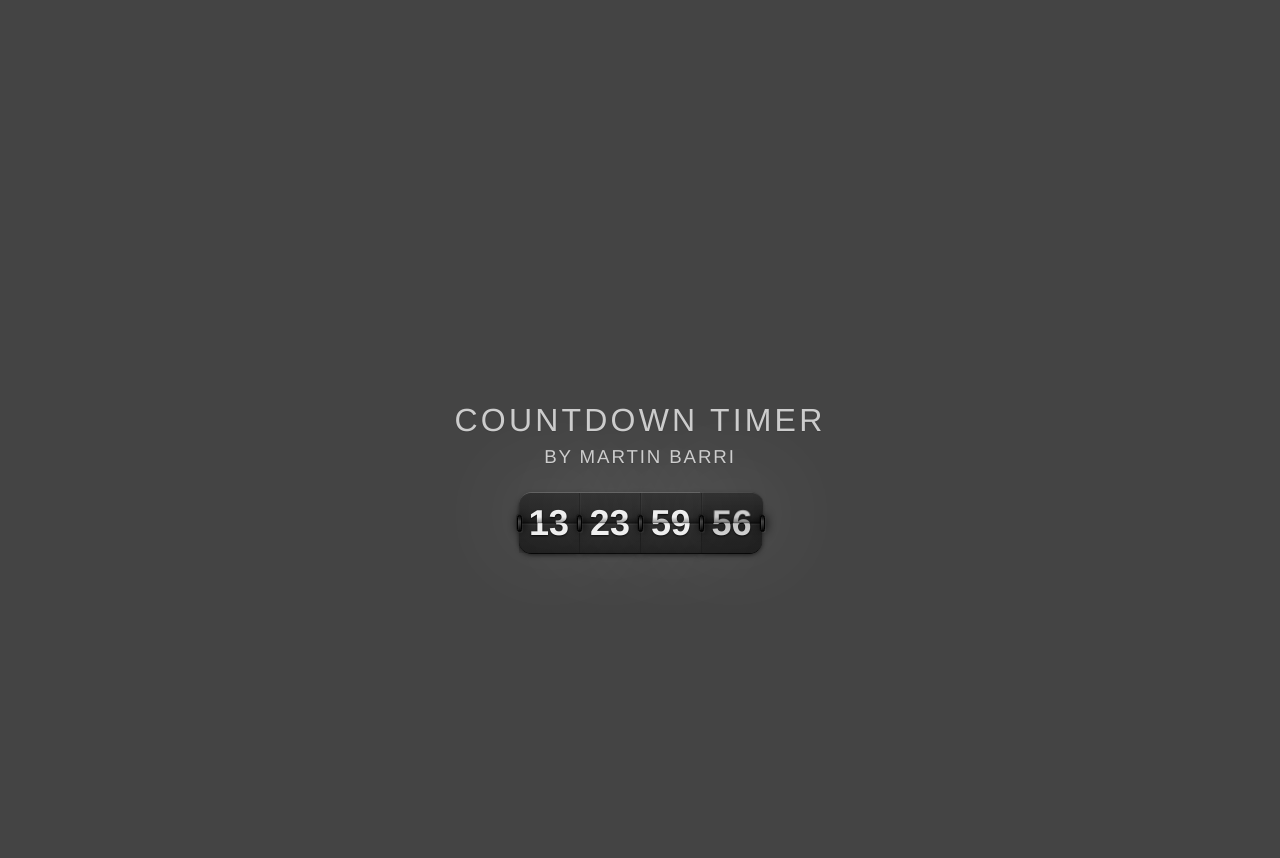
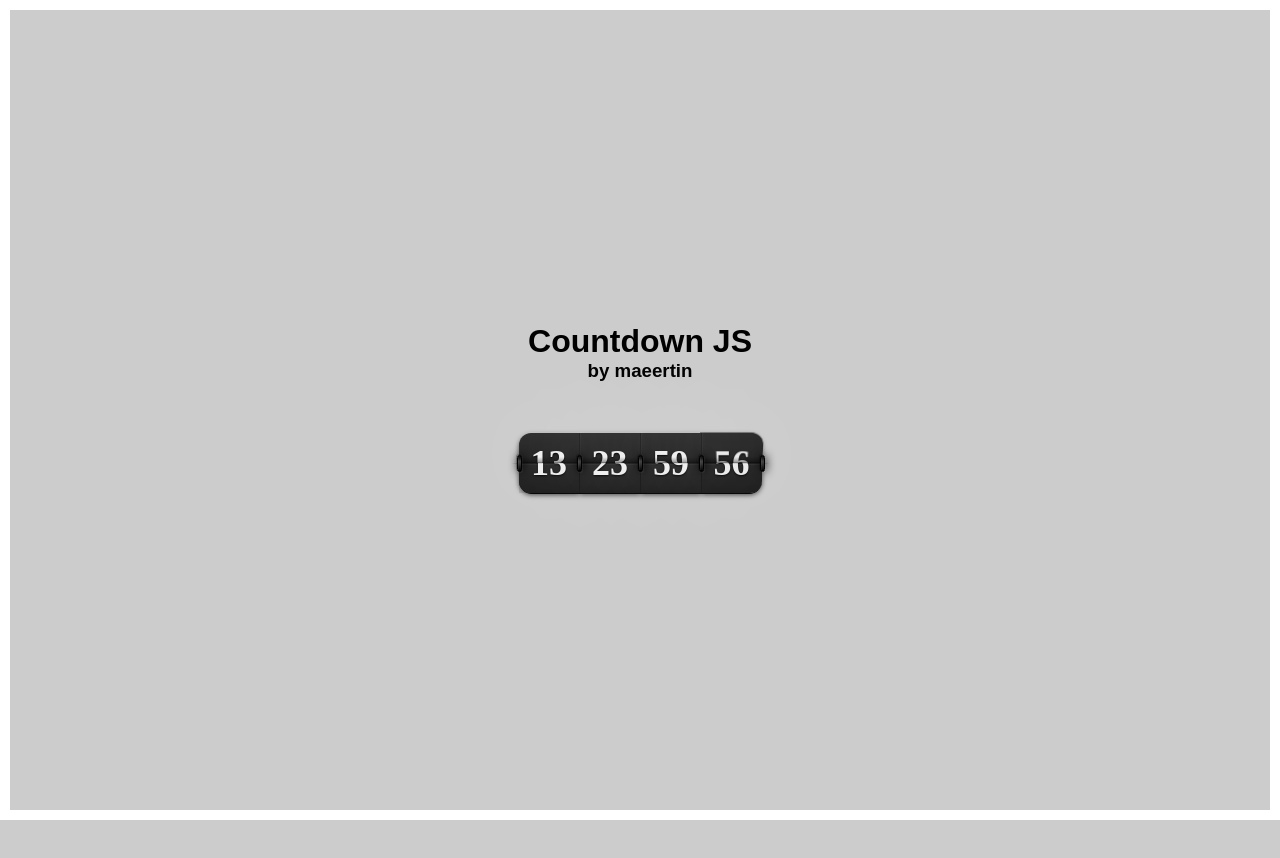
Before and after one commit to maeertin/countdown, a website: page index.html in a window 1280 px wide. After the commit the page ends 820 px from the top, so only its background shows below. Drawn offline with nearby package versions, Linux system fonts and the light colour scheme; files that its build step writes are made by us from their sources.

Commit message:
Cleaning up

```diff
--- a/assets/css/mb.countdown.less
+++ /dev/null
@@ -1,206 +0,0 @@
-/**
- * Countdown timer 0.0.4
- * @author Martin Barri
- * @website https://github.com/maeertin/countdown
- */
-
-.countdown {
-	border-top: 1px solid rgba(255,255,255,0.2);
-	border-bottom: 1px solid #000;
-	display: inline-block;
-	border-radius: 13px;
-	position: relative;
-
-	.flip {
-		position: relative;
-		height: 60px;
-		width: 60px;
-		float: left;
-		line-height: 60px;
-		font-weight: 700;
-		font-size: 36px;
-		box-shadow: 0 2px 5px rgba(0, 0, 0, .7);
-
-		+ .flip {
-			margin-left: 1px;
-		}
-
-		&:first-child {
-			// border radiuses
-			border-radius: 13px 0 0 13px;
-			&:before       { border-radius: 13px 0 0 0 }
-			.ticker a .inn { border-radius: 12px 0 0 12px }
-
-			// .ticker.before .up .shadow, .ticker.active .up .shadow {
-			// 	border-radius: 10px 10px 0 0;
-			// }
-
-			// .ticker.before .down .shadow, .ticker.active .down .shadow {
-			// 	border-radius: 0 0 10px 10px;
-			// }
-		}
-
-		&:last-child {
-			// border radiuses
-			border-radius: 0 13px 13px 0;
-			&:before       { border-radius: 0 12px 0 0 }
-			.ticker a .inn { border-radius: 0 12px 12px 0 }
-
-			.up, .down { border: 0 }
-		}
-	}
-
-	.ticker {
-		position: absolute;
-		height: 100%;
-		width: 100%;
-		z-index: 1;
-		left: 0;
-		top: 0;
-
-		&:first-child {
-			z-index: 2;
-		}
-
-		.up {
-			border-right: 1px solid #202020;
-
-			.inn { top: 0 }
-		}
-
-		.down {
-			border-right: 1px solid #141414;
-
-			.inn { bottom: 0 }
-		}
-
-		a {
-			perspective: 150px;
-			display: block;
-			height: 100%;
-			cursor: text;
-
-			div {
-				position: absolute;
-				overflow: hidden;
-				height: 50%;
-				width: 100%;
-				z-index: 1;
-				left: 0;
-
-				&.up   { transform-origin: 50% 100%; top: 0; }
-				&.down { transform-origin: 50% 0%; bottom: 0; }
-			}
-
-			.shadow {
-				position: absolute;
-				height: 100%;
-				width: 100%;
-				z-index: 2;
-			}
-
-			.inn {
-				background-color: #2e2e2e;
-				position: absolute;
-				height: 200%;
-				width: 100%;
-				z-index: 1;
-				left: 0;
-				text-shadow: 0 1px 2px #000;
-				text-align: center;
-				color: #eee;
-				background-image: -webkit-linear-gradient(top, rgb(46, 46, 46), rgb(26, 26, 26));
-				background-image: linear-gradient(top, rgb(46, 46, 46), rgb(26, 26, 26));
-			}
-		}
-
-		// layers order
-		&.active, &.active .down, &.before .up { z-index: 2; }
-		&.before                               { z-index: 3; }
-
-		// flip animations
-		&.active       { animation: asd .5s .5s linear both; }
-		&.active .down { animation: turn .5s .5s linear both; }
-		&.before .up   { animation: turn2 .5s linear both; }
-
-		// Shadow animations
-
-		// animates the shadow of the top two plates
-		&.before .up .shadow,
-		&.active .up .shadow {
-			border-radius: 0 10px 0 0;
-			background: -webkit-linear-gradient(to bottom, rgba(0, 0, 0, .1) 0%, rgba(0, 0, 0, 1) 100%);
-			background: linear-gradient(to bottom, rgba(0, 0, 0, .1) 0%, rgba(0, 0, 0, 1) 100%);
-		}
-		&.before .up .shadow { animation: show .5s linear both; }
-		&.active .up .shadow { animation: hide .5s .3s linear both; }
-
-		// animates the shadow of the bottom two plates
-		&.before .down .shadow,
-		&.active .down .shadow {
-			border-radius: 0 0 10px 0;
-			background: -webkit-linear-gradient(to bottom, rgba(0, 0, 0, 1) 0%, rgba(0, 0, 0, .1) 100%);
-			background: linear-gradient(to bottom, rgba(0, 0, 0, 1) 0%, rgba(0, 0, 0, .1) 100%);
-		}
-		&.before .down .shadow { animation: show .5s linear both; }
-		&.active .down .shadow { animation: hide .5s .3s linear both; }
-	}
-
-	// the mid border with gradient
-	.flip:before {
-		border-bottom: 1px solid rgba(0,0,0,0.1);
-		pointer-events: none;
-		z-index: 8;
-		height: 30px;
-		width: 60px;
-		left: 1px;
-		top: 0;
-		box-shadow: 0 -1px 0 rgba(0, 0, 0, .2) inset, 0 1px 0 rgba(255, 255, 255, .04), 0 5px 100px rgba(255, 255, 255, .3);
-		background: -webkit-linear-gradient(top, transparent 80%, rgba(0, 0, 0, .4));
-		background: linear-gradient(top, transparent 80%, rgba(0, 0, 0, .4));
-	}
-
-	// the rounded gears holding the flippers
-	&:before, .flip:after {
-		border: 1px solid black;
-		border-radius: 3px;
-		z-index: 9;
-		height: 15px;
-		width: 3px;
-		top: 22px;
-		box-shadow: -1px -1px 0 rgba(0, 0, 0, .2), 1px 1px 0 rgba(255, 255, 255, .05) inset, 1px 0 10px rgba(0, 0, 0, 1), 1px 1px 0 rgba(255, 255, 255, .06);
-		background: -webkit-linear-gradient(top, black, #424242 35%, #363636 52%, black);
-		background: linear-gradient(top, black, #424242 35%, #363636 52%, black);
-	}
-
-	.flip:after { right: -3px }
-	&:before    { left: -2px }
-
-	&:before, .flip:before, .flip:after {
-		position: absolute;
-		display: block;
-		content: '';
-	}
-}
-
-@keyframes asd {
-	0%   { z-index: 2; }
-	5%   { z-index: 6; }
-	100% { z-index: 4; }
-}
-@keyframes turn {
-	0%   { transform: rotateX(90deg); }
-	100% { transform: rotateX(0deg); }
-}
-@keyframes turn2 {
-	0%   { transform: rotateX(0deg); }
-	100% { transform: rotateX(-90deg); }
-}
-@keyframes show {
-	0%   { opacity: 0; }
-	100% { opacity: 1; }
-}
-@keyframes hide {
-	0%   { opacity: 1; }
-	100% { opacity: 0; }
-}
--- /dev/null
+++ b/gulp/tasks/default.js
@@ -0,0 +1,3 @@
+'use strict';
+
+require('gulp').task('default', ['watch', 'bs']);
--- /dev/null
+++ b/gulpfile.js
@@ -0,0 +1,2 @@
+// Get all Gulp tasks..
+require('require-dir')('./gulp/tasks', {recurse : true});
--- a/index.html
+++ b/index.html
@@ -3,25 +3,51 @@
 <head>
 	<meta charset="UTF-8">
 
-	<link rel="stylesheet/less" type="text/css" href="assets/css/mb.countdown.less">
-	<link rel="stylesheet" href="assets/css/main.css">
+	<style>
+	html {
+		height: 100%;
+	}
 
-	<title>Countdown</title>
+	body {
+		display: table;
+		width: calc(100% - 20px);
+		height: 100%;
+		margin: 0;
+
+		border: 10px solid #fff;
+
+		background: #ccc;
+	}
+
+	body > div {
+		display: table-cell;
+
+		text-align: center;
+		vertical-align: middle;
+	}
+
+	h1, h2, h3 {
+		font-family: Arial;
+		margin: 0;
+	}
+	</style>
+
+	<link rel="stylesheet" href="dist/css/main.min.css">
+
+	<title>Countdown JS</title>
 </head>
 <body>
 
-	<div class="center">
-		<h1>Countdown timer</h1>
-		<h3>by Martin Barri</h3>
+	<div>
+		<h1>Countdown JS</h1>
+		<h3>by maeertin</h3>
+		<p>&nbsp;</p>
 
 		<div class="countdown"></div>
 	</div>
 
-	<script src="//cdnjs.cloudflare.com/ajax/libs/jquery/2.1.1/jquery.min.js"></script>
-	<script src="//cdnjs.cloudflare.com/ajax/libs/prefixfree/1.0.7/prefixfree.min.js"></script>
-	<script src="//cdnjs.cloudflare.com/ajax/libs/less.js/1.7.5/less.min.js"></script>
-	<script src="assets/js/jquery.mb.countdown.js"></script>
-
+	<script src="bower_components/jquery/dist/jquery.min.js"></script>
+	<script src="dist/js/main.min.js"></script>
 	<script>
 	/*
 	 * Set desired timestamp
@@ -34,5 +60,6 @@
 		timestamp : ts
 	});
 	</script>
+
 </body>
 </html>
--- /dev/null
+++ b/src/js/main.js
@@ -0,0 +1,125 @@
+/**
+ * Countdown timer 0.1.0
+ * @author Martin Barri
+ * @website https://github.com/maeertin/countdown
+ */
+(function($) {
+
+	// Creating the plugin
+	$.fn.countdown = function(settings) {
+		var $el = this;
+
+		// Number of seconds in every time division
+		var days    = 24*60*60,
+			hours   = 60*60,
+			minutes = 60;
+
+		var _left, left, d, h, m, s;
+
+		// Extend settings
+		settings = $.extend({
+			timestamp : new Date(+new Date + 12096e5), // two weeks from now
+			theme     : 'advanced'
+		}, settings);
+
+		// Initialize the plugin
+		init();
+
+		function init() {
+			$el.append('\
+				<div class="countdown-flip js-dayPlay" />\
+				<div class="countdown-flip js-hourPlay" />\
+				<div class="countdown-flip js-minutePlay" />\
+				<div class="countdown-flip js-secondPlay" />\
+			').addClass('countdown theme-' + settings.theme);
+
+			tick();
+		}
+
+		function twoDigit(number) {
+			return number < 10 ? '0' + number : number;
+		}
+
+		function animate(target, number) {
+			if (settings.theme !== 'advanced') {
+				$el.find(target).html(number);
+
+				return;
+			}
+
+			var $target  = $el.find(target),
+				pageLoad = $target.is(':empty'),
+				active   = $target.find('.start, .active').data('active'),
+				before   = ~~number - 1 !== 10 ? ~~number - 1 : 0;
+
+			if (number != active) {
+				$target.find('.before').remove();
+				$target.find('.start, .active').removeClass('start active').addClass('before');
+
+				var output = '\
+					<div class="countdown-ticker ' + ( pageLoad ? 'start' : 'active' ) + '" data-active="' + number + '">\
+						<a>\
+							<div class="up">\
+								<div class="shadow"></div>\
+								<div class="inn">' + number + '</div>\
+							</div>\
+							<div class="down">\
+								<div class="shadow"></div>\
+								<div class="inn">' + number + '</div>\
+							</div>\
+						</a>\
+					</div>';
+
+				$target.append(output);
+			}
+		}
+
+		function tick() {
+			// Time left
+			left = Math.floor((settings.timestamp - (new Date())) / 1000);
+			left = _left = Math.max(left, 0);
+
+			// Callback
+			if (settings.callback)
+				settings.callback(left);
+
+			// Number of days left
+			d = Math.floor(left / days);
+			d = twoDigit(d);
+			left -= d*days;
+
+			// Number of hours left
+			h = Math.floor(left / hours);
+			h = twoDigit(h);
+			left -= h*hours;
+
+			// Number of minutes left
+			m = Math.floor(left / minutes);
+			m = twoDigit(m);
+			left -= m*minutes;
+
+			// Number of seconds left
+			s = left;
+			s = twoDigit(s);
+
+			// Days
+			animate('.js-dayPlay', d);
+
+			// Hours
+			animate('.js-hourPlay', h);
+
+			// Minutes
+			animate('.js-minutePlay', m);
+
+			// Seconds
+			animate('.js-secondPlay', s);
+
+			// Scheduling another call of this function in 1s
+			if (_left > 0)
+				setTimeout(tick, 1000);
+		}
+
+		return this;
+	};
+
+})(jQuery);
--- /dev/null
+++ b/src/less/main.less
@@ -0,0 +1,187 @@
+// Vendor
+@import "bower_components/lesshat/build/lesshat.less";
+
+/**
+ * Countdown timer 0.1.0
+ * @author Martin Barri
+ * @website https://github.com/maeertin/countdown
+ */
+
+.keyframes(~'asd,   0%{ z-index: 2; } 5%{ z-index: 6; } 100%{ z-index: 4; }');
+.keyframes(~'turn,  0%{ transform: rotateX(90deg); } 100%{ transform: rotateX(0deg); }');
+.keyframes(~'turn2, 0%{ transform: rotateX(0deg); } 100%{ transform: rotateX(-90deg); }');
+.keyframes(~'show,  0%{ opacity: 0; } 100%{ opacity: 1; }');
+.keyframes(~'hide,  0%{ opacity: 1; } 100%{ opacity: 0; }');
+
+.countdown {
+	display: inline-block;
+	position: relative;
+
+	border-top: 1px solid rgba(255,255,255,0.2);
+	border-bottom: 1px solid #000;
+	border-radius: 13px;
+
+	.countdown-flip {
+		.size(60px);
+		position: relative;
+		float: left;
+
+		box-shadow: 0 2px 5px rgba(0, 0, 0, .7);
+
+		font-size: 36px;
+		font-weight: 700;
+		line-height: 60px;
+
+		+ * {
+			margin-left: 1px;
+		}
+
+		&:first-child {
+			// border radiuses
+			border-radius: 13px 0 0 13px;
+			&:before                 { border-radius: 13px 0 0 0 }
+			.countdown-ticker a .inn { border-radius: 12px 0 0 12px }
+		}
+
+		&:last-child {
+			// border radiuses
+			border-radius: 0 13px 13px 0;
+			&:before                 { border-radius: 0 12px 0 0 }
+			.countdown-ticker a .inn { border-radius: 0 12px 12px 0 }
+
+			.up, .down { border: 0 }
+		}
+	}
+
+	.countdown-ticker {
+		.size(100%);
+		position: absolute;
+		z-index: 1;
+		left: 0;
+		top: 0;
+
+		&:first-child {
+			z-index: 2;
+		}
+
+		.up {
+			border-right: 1px solid #202020;
+
+			.inn { top: 0 }
+		}
+
+		.down {
+			border-right: 1px solid #141414;
+
+			.inn { bottom: 0 }
+		}
+
+		a {
+			display: block;
+			height: 100%;
+
+			.perspective(150px);
+			cursor: text;
+
+			div {
+				.size(100%, 50%);
+				position: absolute;
+				overflow: hidden;
+				z-index: 1;
+				left: 0;
+
+				&.up   { top: 0; .transform-origin(50% 100%); }
+				&.down { bottom: 0; .transform-origin(50% 0%); }
+			}
+
+			.shadow {
+				.size(100%);
+				position: absolute;
+				z-index: 2;
+			}
+
+			.inn {
+				.size(100%, 200%);
+				position: absolute;
+				z-index: 1;
+				left: 0;
+
+				background-color: #2e2e2e;
+				.background-image(linear-gradient(top, #2e2e2e, #1a1a1a));
+
+				color: #eee;
+				text-align: center;
+				text-shadow: 0 1px 2px #000;
+			}
+		}
+
+		// layers order
+		&.active, &.active .down, &.before .up { z-index: 2; }
+		&.before                               { z-index: 3; }
+
+		// flip animations
+		&.active       { .animation(asd .5s .5s linear both); }
+		&.active .down { .animation(turn .5s .5s linear both); }
+		&.before .up   { .animation(turn2 .5s linear both); }
+
+		// Shadow animations
+
+		// animates the shadow of the top two plates
+		&.before .up .shadow,
+		&.active .up .shadow {
+			border-radius: 0 10px 0 0;
+
+			.background-image(linear-gradient(to bottom, fade(#000, 10%) 0%, fade(#000, 10%) 100%));
+		}
+		&.before .up .shadow { .animation(show .5s linear both); }
+		&.active .up .shadow { .animation(hide .5s .3s linear both); }
+
+		// animates the shadow of the bottom two plates
+		&.before .down .shadow,
+		&.active .down .shadow {
+			border-radius: 0 0 10px 0;
+
+			.background-image(linear-gradient(to bottom, fade(#000, 10%) 0%, fade(#000, 10%) 100%));
+		}
+		&.before .down .shadow { .animation(show .5s linear both); }
+		&.active .down .shadow { .animation(hide .5s .3s linear both); }
+	}
+
+	// the mid border with gradient
+	.countdown-flip:before {
+		.size(60px, 30px);
+		z-index: 8;
+		left: 1px;
+		top: 0;
+
+		border-bottom: 1px solid rgba(0,0,0,0.1);
+
+		.background-image(linear-gradient(top, transparent 80%, fade(#000, 40%) 100%));
+		box-shadow: 0 -1px 0 rgba(0, 0, 0, .2) inset, 0 1px 0 rgba(255, 255, 255, .04), 0 5px 100px rgba(255, 255, 255, .3);
+
+		pointer-events: none;
+	}
+
+	// the rounded gears holding the flippers
+	&:before, .countdown-flip:after {
+		.size(3px, 15px);
+		z-index: 9;
+		top: 22px;
+
+		border: 1px solid #000;
+		border-radius: 3px;
+
+		.background-image(linear-gradient(top, #000, #424242 35%, #363636 52%, #000));
+		box-shadow: -1px -1px 0 fade(#000, 20%), 1px 1px 0 fade(#fff, 5%) inset, 1px 0 10px #000, 1px 1px 0 fade(#fff, 6%);
+	}
+
+	.countdown-flip:after { right: -3px }
+	&:before    { left: -2px }
+
+	&:before, .countdown-flip:before, .countdown-flip:after {
+		display: block;
+		position: absolute;
+
+		content: '';
+	}
+}
```
Also changed, not shown: bower.json (added, +7 -0 lines), gulp/config.json (added, +23 -0 lines), gulp/lib/onError.js (added, +12 -0 lines), gulp/tasks/browserSync.js (added, +39 -0 lines), gulp/tasks/build.js (added, +9 -0 lines), gulp/tasks/less.js (added, +20 -0 lines), gulp/tasks/scripts.js (added, +27 -0 lines), gulp/tasks/watch.js (added, +11 -0 lines), index.js (added, +8 -0 lines), package.json (added, +19 -0 lines), README.md, assets/css/main.css (deleted), dist/css/main.css (added), dist/css/main.min.css (added), 2 more files, 1 other file.
